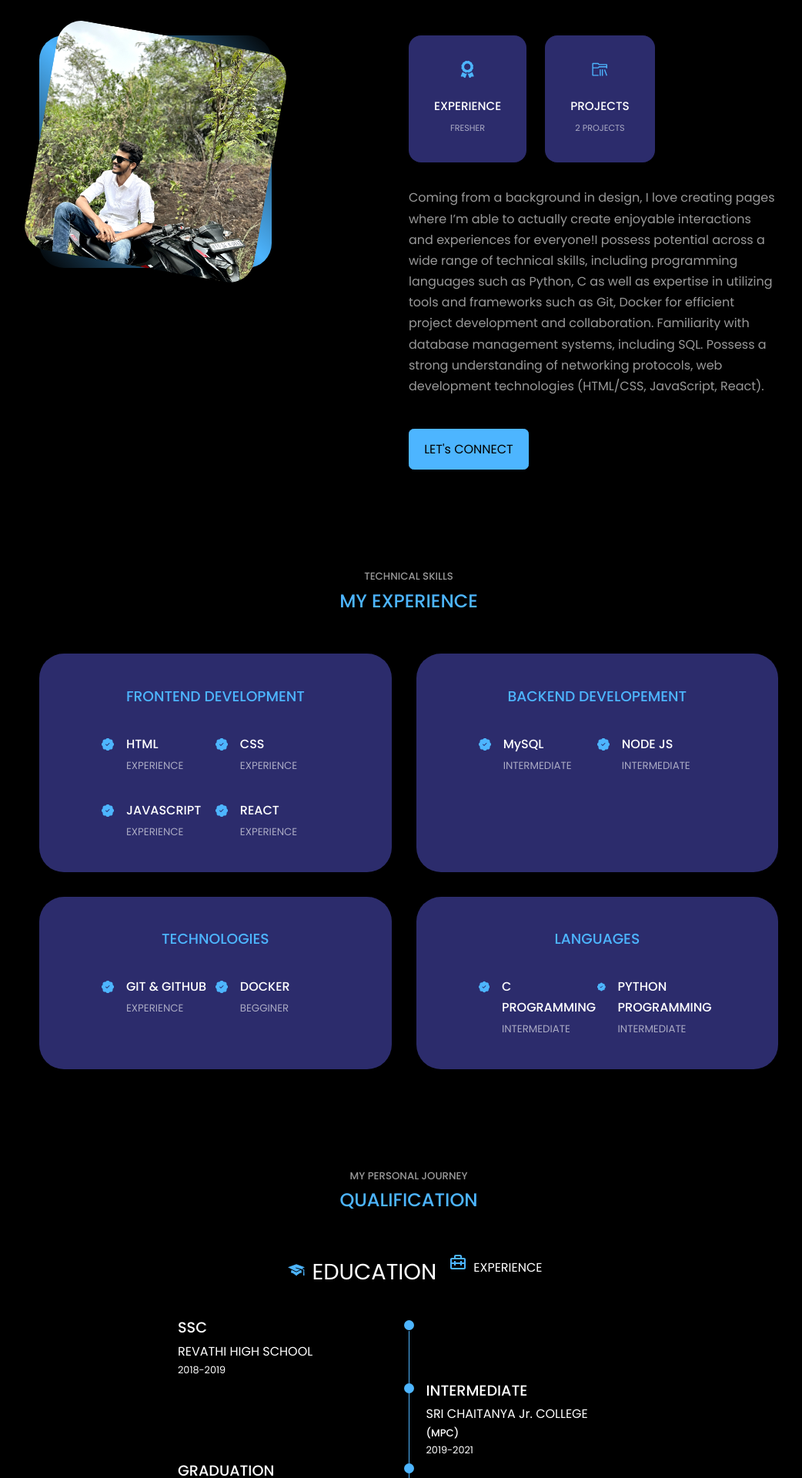
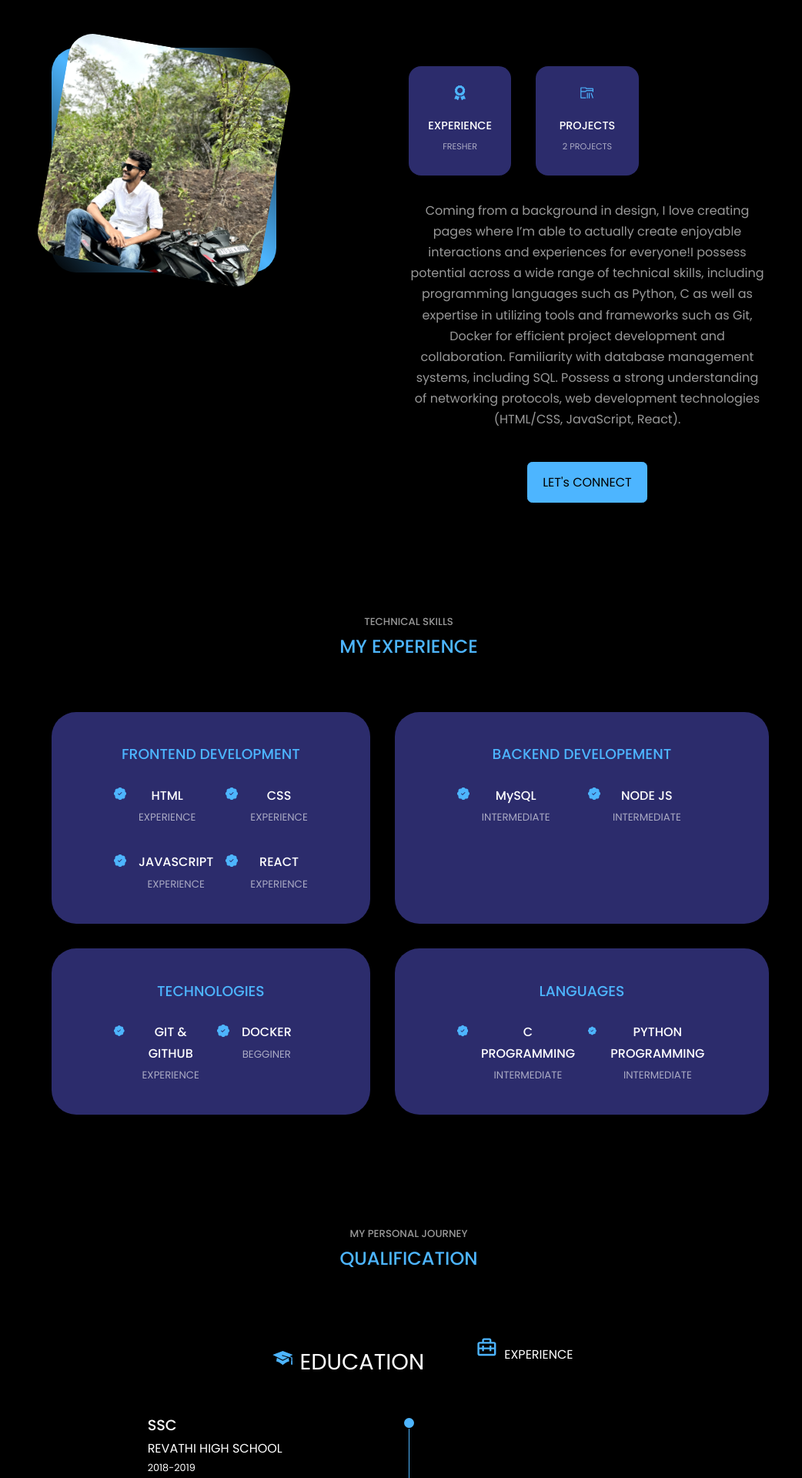
Before and after one commit to Achyutha-reddy/letsconnect, a React (Create React App) app: page / in a window 1280 px wide. Shown: the part 960-2880 px from the top of the page at 77% size, without its empty margins (109-1151 px from the left). Built offline with nearby package versions, Linux system fonts and the light colour scheme.

Commit message:
first commit

```diff
--- a/package.json
+++ b/package.json
@@ -1,5 +1,5 @@
 {
-  "homepage": "https://Achyutha-reddy.github.io/connectme",
+  "homepage": "https://Achyutha-reddy.github.io/a1",
   "name": "chanti",
   "version": "0.1.0",
   "private": true,
--- a/src/components/about/about.css
+++ b/src/components/about/about.css
@@ -1,11 +1,15 @@
-.about__container{
+/*======================= BASE STYLES =======================*/
+.about__container {
     display: grid;
-    grid-template-columns: 35% 50%;
-    gap: 15%;
+    grid-template-columns: 1fr;
+    gap: 2rem;
+    padding: 1rem;
 }
-.about__me{
-    width: 90%;
-    aspect-ratio: 1/1;
+
+.about__me {
+    width: 80%;
+    margin: 0 auto;
+    aspect-ratio: 1 / 1;
     border-radius: 2rem;
     background: linear-gradient(
         45deg,
@@ -16,80 +20,106 @@
     display: grid;
     place-items: center;
 }
-.about__me img{
+
+.about__me img {
     height: 100%;
     border-radius: 2rem;
     overflow: hidden;
     transform: rotate(10deg);
-    transition: var(--transition)
+    transition: var(--transition);
 }
-.about__me img:hover{
-    transform: rotate(0)
+
+.about__me img:hover {
+    transform: rotate(0);
 }
-.about__cards{
+
+.about__cards {
     display: grid;
-    grid-template-columns: repeat(3,1fr);
-    gap: 1.5rem;
+    grid-template-columns: 1fr 1fr;
+    gap: 1rem;
 }
-.about__card{
-    background: var(--color-bg-variant) ;
-    border:1px solid transparent;
+
+.about__card {
+    background: var(--color-bg-variant);
+    border: 1px solid transparent;
     border-radius: 1rem;
-    padding: 2rem;
+    padding: 1.5rem;
     text-align: center;
 }
-.about__card:hover{
+
+.about__card:hover {
     background: transparent;
     border-color: var(--color-primary-variant);
-    cursor:default;
+    cursor: default;
 }
-.about__icon{
-    color:var(--color-primary);
-    font-size: 1.4rem;
-    margin-bottom: 1rem;
+
+.about__icon {
+    color: var(--color-primary);
+    font-size: 1.2rem;
+    margin-bottom: 0.8rem;
 }
-.about__card h5{
-    font-size: 0.95rem;
+
+.about__card h5 {
+    font-size: 0.9rem;
 }
-.about__card small{
+
+.about__card small {
     font-size: 0.7rem;
     color: var(--color-light);
 }
-.about__content p{
-    margin: 2rem 0 2.6rem 0;
-    color:var(--color-light);
+
+.about__content {
+    text-align: center;
+    margin-top: 1.5rem;
 }
 
-/*=======================MEDIA QUERIES (MEDIUM DEVICES)=======================*/
-@media screen and (max-width:1024px){
-    .about__container{
-        grid-template-columns: 1fr;
-        gap: 0;
+.about__content p {
+    margin: 1.5rem 0;
+    color: var(--color-light);
+}
+
+/*======================= MEDIA QUERIES =======================*/
+
+/* Medium Devices (Tablets) */
+@media screen and (min-width: 601px) and (max-width: 1024px) {
+    .about__container {
+        grid-template-columns: 1fr 1fr;
+        gap: 1.5rem;
     }
-    .about__me{
-        width: 50%;
-        margin: 2rem auto 4rem;
+
+    .about__me {
+        width: 60%;
+        margin: 2rem auto;
     }
-    .about__content p{
-        margin: 1rem 0 1.5rem;
 
+    .about__cards {
+        grid-template-columns: 1fr 1fr;
+        gap: 1.5rem;
+    }
+
+    .about__content p {
+        margin: 1.5rem 0 2rem;
     }
 }
 
-/*=======================MEDIA QUERIES (SMALL DEVICES)=======================*/
-@media screen and (max-width:600px){
-    .about__me{
-        width: 65%;
-        margin: 0 auto 3rem;
+/* Large Devices (Desktops) */
+@media screen and (min-width: 1025px) {
+    .about__container {
+        grid-template-columns: 35% 50%;
+        gap: 15%;
     }
-    .about__cards{
-        grid-template-columns: 1fr 1fr;
-        gap: 1rem;
+
+    .about__me {
+        width: 90%;
+        margin: 0;
     }
-    .about__content{
-        text-align: center;
+
+    .about__cards {
+        grid-template-columns: repeat(3, 1fr);
+        gap: 2rem;
     }
-    .about__content p{
-        margin: 1.5rem 0;
+
+    .about__content p {
+        margin: 2rem 0 2.6rem;
     }
 }
--- a/src/components/experience/experience.css
+++ b/src/components/experience/experience.css
@@ -1,60 +1,83 @@
-.experience__container{
+/*======================= BASE STYLES =======================*/
+.experience__container {
     display: grid;
-    grid-template-columns: 1fr 1fr ;
-    gap: 2rem;
+    grid-template-columns: 1fr; /* Default to a single-column layout for small screens */
+    gap: 1.5rem; /* Consistent gap between items */
+    padding: 1rem;
 }
-.experience__container > div{
+
+.experience__container > div {
     background: var(--color-bg-variant);
-    padding: 2.4rem 5rem;
+    padding: 2rem;
     border-radius: 2rem;
     border: 1px solid transparent;
     transition: var(--transition);
+    text-align: center;
 }
-.experience__container > div:hover{
+
+.experience__container > div:hover {
     background: transparent;
     border-color: var(--color-primary-variant);
     cursor: default;
 }
-.experience__container > div h3{
+
+.experience__container > div h3 {
     text-align: center;
-    margin-bottom: 2rem;
+    margin-bottom: 1.5rem;
     color: var(--color-primary);
 }
-.experience__content{
+
+.experience__content {
     display: grid;
-    grid-template-columns: 1fr 1fr;
-    row-gap: 2rem;
+    grid-template-columns: 1fr; /* Default single-column layout for smaller screens */
+    row-gap: 1.5rem;
+    gap: 1rem;
 }
-.experience__details{
+
+.experience__details {
     display: flex;
-    gap : 1rem;
+    align-items: flex-start;
+    gap: 1rem;
 }
-.experience__details-icon{
-    margin-top: 6px;
+
+.experience__details-icon {
+    margin-top: 0.2rem;
     color: var(--color-primary);
 }
-/*=======================MEDIA QUERIES (MEDIUM DEVICES)=======================*/
-@media screen and (max-width:1024px){
-    .experience__container{
-        grid-template-columns: 1fr;
+
+/*======================= MEDIA QUERIES =======================*/
+
+/* Medium Devices (Tablets) */
+@media screen and (min-width: 601px) and (max-width: 1024px) {
+    .experience__container {
+        grid-template-columns: 1fr 1fr; /* Two-column layout for medium devices */
+        gap: 2rem;
     }
-    .experience__container > div{
-        width: 80%;
-        padding: 2rem;
-        margin: 0 auto;
+
+    .experience__container > div {
+        width: auto; /* Adjusted to prevent overflow */
+        padding: 2rem 3rem;
     }
-    .experience__content{
-        padding: 1rem;
+
+    .experience__content {
+        grid-template-columns: 1fr 1fr; /* Two-column layout inside each experience box */
+        gap: 1.5rem;
     }
 }
 
-/*=======================MEDIA QUERIES (SMALL DEVICES)=======================*/
-@media screen and (max-width:600px){
-    .experience__container{
-        gap: 1rem;
+/* Large Devices (Desktops) */
+@media screen and (min-width: 1025px) {
+    .experience__container {
+        grid-template-columns: 1fr 1fr; /* Two-column layout for larger screens */
+        gap: 2rem;
     }
-    .experience__container > div{
-        width: 100%;
-        padding: 2rem 1rem;
+
+    .experience__container > div {
+        padding: 2.4rem 5rem;
+    }
+
+    .experience__content {
+        grid-template-columns: 1fr 1fr; /* Maintain two-column layout for content */
+        row-gap: 2rem;
     }
 }
--- a/src/components/qualification/qualification.css
+++ b/src/components/qualification/qualification.css
@@ -1,65 +1,94 @@
-.qualification__container{
-    max-width: 600px;
+/* Base Styles */
+.qualification__container {
+    max-width: 100%;
+    margin: 0 auto;
+    padding: 2rem;
+    /* box-sizing: border-box; Remove box-sizing */
 }
-.qualification__tabs{
+
+.qualification__tabs {
     display: flex;
     justify-content: center;
     margin-bottom: 2rem;
     cursor: pointer;
+    gap: 1rem;
 }
-.qualification__button{
-    font-size: 1.8rem;
+
+.qualification__button {
+    font-size: 1rem; /* Decreased font size for all devices */
     font-weight: 1rem;
     color: var(--color-primary);
     margin: 0 1rem;
+    padding: 0.6rem 1.2rem;
+    border-radius: 5px;
+    transition: all 0.3s ease;
+    /* background-color: transparent; */
+    /* border: 2px solid var(--color-primary); */
+    cursor: pointer; /* Pointer cursor on hover */
 }
-.qualification__button:hover{
-    color: var(--color-white);
+
+.qualification__button:hover {
+    color: var(--color-primary); /* Keep text color on hover */
+    background-color: transparent; /* No background change */
+    /* border: 2px solid var(--color-primary); */
+    transform: none; /* No transform effect */
 }
-.qualification__icon{
+
+.qualification__icon {
     font-size: 1.5rem;
     margin-right: 0.5rem;
     color: var(--color-primary);
 }
-.qualification__active{
+
+.qualification__active {
     color: var(--color-primary-var);
 }
-.qualification__sections{
+
+.qualification__sections {
     display: grid;
-    /* grid-template-columns: 0.5fr; */
     justify-content: center;
+    gap: 2rem;
 }
-.qualification__content{
+
+.qualification__content {
     display: none;
 }
-.qualification__content-active{
+
+.qualification__content-active {
     display: block;
 }
-.qualification__data{
+
+.qualification__data {
     display: grid;
     grid-template-columns: 1fr max-content 1fr;
     column-gap: 1rem;
+    margin-bottom: 2rem;
 }
-.qualification__title{
+
+.qualification__title {
     font-size: 1.2rem;
     font-weight: 1rem;
 }
-.qualification__subtitle{
+
+.qualification__subtitle {
     display: inline-block;
     font-size: 0.8rem;
     margin-bottom: 0.5rem;
 }
-.qualification__calender{
+
+.qualification__calender {
     font-size: 0.8rem;
 }
-.qualification__rounder{
+
+.qualification__rounder {
     display: inline-block;
     width: 13px;
     height: 13px;
     background-color: var(--color-primary);
     border-radius: 50%;
 }
-.qualification__line{
+
+.qualification__line {
     display: block;
     width: 1%;
     height: 100%;
@@ -67,28 +96,110 @@
     transform: translate(6px, -7px);
 }
 
-/*=======================MEDIA QUERIES (MEDIUM DEVICES)=======================*/
-@media screen and (max-width:1024px){
-    .qualification__container{
+/*=======================MEDIA QUERIES (LARGE DEVICES - DESKTOP)=======================*/
+@media screen and (min-width: 1200px) {
+    .qualification__container {
+        max-width: 1200px;
         margin-left: auto;
         margin-right: auto;
     }
+
+    .qualification__tabs {
+        gap: 2rem;
     }
 
-/*=======================MEDIA QUERIES (SMALL DEVICES)=======================*/
-@media screen and (max-width:600px){
-   .qualification__container{
+    .qualification__button {
+        font-size: 1.8rem; /* Adjusted font size for larger screens */
+    }
+
+    .qualification__icon {
+        font-size: 1.8rem;
+    }
+}
+
+/*=======================MEDIA QUERIES (MEDIUM DEVICES - TABLETS)=======================*/
+@media screen and (max-width: 1024px) {
+    .qualification__container {
+        padding: 1rem;
+    }
+
+    .qualification__tabs {
+        gap: 1.5rem;
+    }
+
+    .qualification__button {
+        font-size: 1.4rem; /* Slightly reduced font size for tablets */
+        padding: 0.5rem 1rem;
+    }
+
+    .qualification__icon {
+        font-size: 1.5rem;
+    }
+}
+
+/*=======================MEDIA QUERIES (SMALL DEVICES - MOBILE)=======================*/
+@media screen and (max-width: 600px) {
+    .qualification__container {
+        padding: 1rem;
         margin-left: 0.1rem;
         margin-right: 0.1rem;
     }
-   .qualification__sections{
-    margin-left: 1rem;
-    margin-right: 1rem;
+
+    .qualification__sections {
+        margin-left: 0;
+        margin-right: 0;
     }
-   .qualification__button{
-    margin: auto;
+
+    .qualification__tabs {
+        flex-direction: row; /* Keep buttons side by side */
+        gap: 0.8rem; /* Reduced gap for mobile */
+        justify-content: space-between;
+        align-items: center;
     }
-   .qualification__title{
-    margin-right: 0.1rem;
+
+    .qualification__button {
+        width: 48%; /* Adjust the width for side-by-side display */
+        font-size: 1rem; /* Decreased font size for small screens */
+        padding: 0.6rem 1.2rem;
+        text-align: center;
+        background-color: transparent; /* Ensure background is removed */
+        /* border: 2px solid var(--color-primary);  */
+    }
+
+    .qualification__title {
+        font-size: 1rem;
+    }
+
+    .qualification__subtitle {
+        font-size: 0.9rem;
+    }
+
+    .qualification__calender {
+        font-size: 0.8rem;
     }
 }
+
+/*=======================MEDIA QUERIES (EXTRA SMALL DEVICES - VERY MOBILE)=======================*/
+@media screen and (max-width: 375px) {
+    .qualification__button {
+        font-size: 0.9rem; /* Further decreased font size for extra small screens */
+        padding: 0.3rem 0.8rem; /* Adjusted padding for smaller screens */
+    }
+
+    .qualification__icon {
+        font-size: 1rem;
+    }
+
+    .qualification__data {
+        grid-template-columns: 1fr;
+    }
+
+    .qualification__rounder {
+        width: 10px;
+        height: 10px;
+    }
+
+    .qualification__line {
+        width: 2px;
+    }
+}
```
Also changed, not shown: src/components/contact/contact.css (+33 -19 lines), src/components/footer/footer.css (+60 -22 lines), src/components/navbar/nav.css (+43 -9 lines), src/components/portfolio/portfolio.css (+35 -14 lines), src/components/navbar/Nav.jsx (line endings or trailing spaces), src/components/particles/ParticlesBG.jsx (line endings or trailing spaces). Lines whose indentation alone changed are shown as unchanged.
